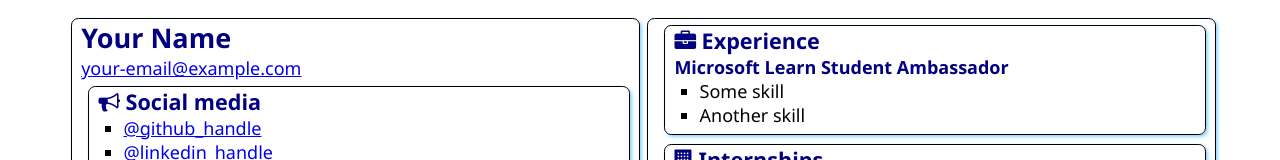
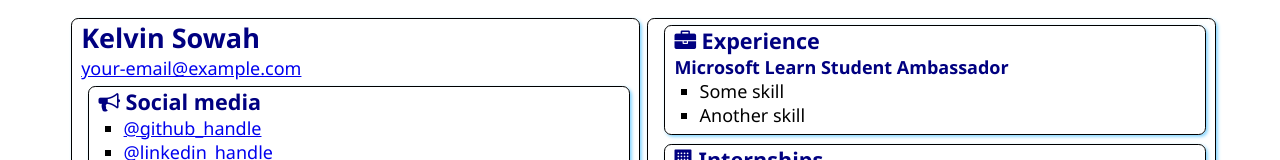
Before and after one commit to ksowah/SATechnicalOnboarding, a plain HTML site: page src/index.html in a window 1280 px wide. Shown: the top 160 px of the page. Drawn offline with Linux system fonts and the light colour scheme.

Commit message:
Update index.html
Added My Name

```diff
--- a/src/index.html
+++ b/src/index.html
@@ -12,7 +12,7 @@
 <body>
     <main>
         <article class="box">
-            <h1>Your Name</h1>
+            <h1>Kelvin Sowah</h1>
             <div><a href="mailto:your.email@example.com">your-email@example.com</a></div>
 
             <section class="box">
```
